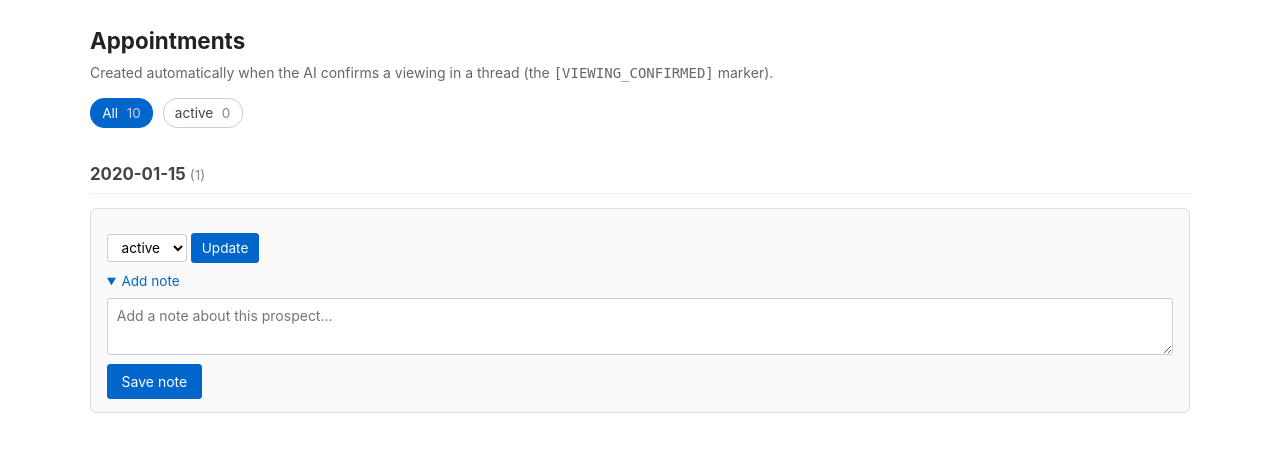
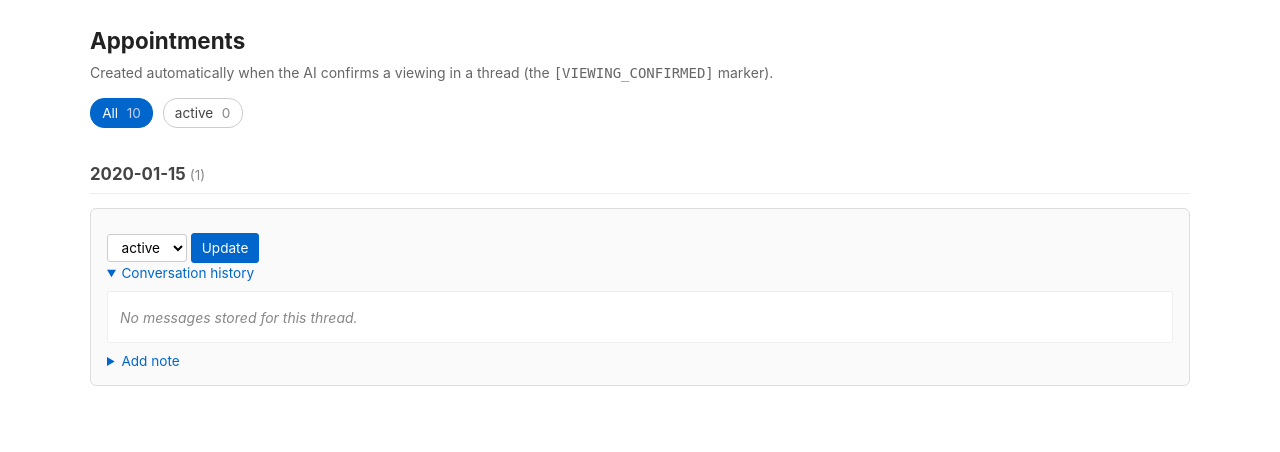
Before and after one commit to skkhan-dev/Rental-Automation, a FastAPI app: template src/templates/appointments.html in a window 1280 px wide, after a click on "Conversation history". Shown: the part 58-510 px from the top of the page. Run offline with FastAPI, Linux system fonts and the light colour scheme; the template is opened without the code that fills it: most values are stand-ins (such as "Sample title", 1, 10 or a date in 2020).

Commit message:
Appointments: include tenant communication history; Drafts: clean stale
Appointments
- Each appointment row in /appointments now expands to show the full
  back-and-forth on its thread (direction-coded: green Tenant / blue
  Landlord, with timestamps). 50-message cap per thread.

Drafts
- pending_drafts() now hides drafts whose thread already has a newer
  outbound message — those are stale (we already replied via auto-mode
  or another draft) and only added noise to the dashboard.
- Two new actions on the Drafts page:
    POST /drafts/clean-stale       — auto-reject the superseded drafts
                                     (uses the same NOT EXISTS query
                                     as the new pending_drafts filter)
    POST /drafts/clear-all-pending — bulk-reject every pending draft,
                                     for clearing legacy test data
- Banners on the Drafts page report how many were auto-rejected /
  cleared after either action.

Co-Authored-By: Claude Opus 4.7 (1M context) <noreply@anthropic.com>

```diff
--- a/src/dashboard.py
+++ b/src/dashboard.py
@@ -74,7 +74,7 @@ def _reload_config():
 # ── Drafts ─────────────────────────────────────────────────────────────
 
 @app.get("/", response_class=HTMLResponse)
-def index(request: Request):
+def index(request: Request, cleaned: int = 0, cleared: int = 0):
     cfg = _config()
     with db.conn(config.DB_PATH) as c:
         drafts = [dict(d) for d in db.pending_drafts(c)]
@@ -84,7 +84,10 @@ def index(request: Request):
             ]
     return templates.TemplateResponse(
         "index.html",
-        {"request": request, "drafts": drafts, "send_mode": cfg.send_mode},
+        {
+            "request": request, "drafts": drafts, "send_mode": cfg.send_mode,
+            "cleaned": cleaned, "cleared": cleared,
+        },
     )
 
 
@@ -128,6 +131,43 @@ def save_draft(draft_id: int, body: str = Form(...)):
     with db.conn(config.DB_PATH) as c:
         c.execute("UPDATE drafts SET body=? WHERE id=?", (body, draft_id))
     return RedirectResponse("/", status_code=303)
+
+
+@app.post("/drafts/clean-stale")
+def clean_stale_drafts():
+    """Reject pending drafts whose thread already has a newer outbound
+    message — meaning we already replied through some other path and the
+    queued draft is no longer needed."""
+    with db.conn(config.DB_PATH) as c:
+        rows = c.execute("""
+            SELECT d.id
+            FROM drafts d
+            WHERE d.status = 'pending'
+              AND EXISTS (
+                SELECT 1 FROM messages m
+                WHERE m.thread_id = d.thread_id
+                  AND m.direction = 'out'
+                  AND m.ts > d.created_ts
+              )
+        """).fetchall()
+        ids = [r["id"] for r in rows]
+        for did in ids:
+            db.mark_draft(c, did, "rejected")
+    return RedirectResponse(f"/?cleaned={len(ids)}", status_code=303)
+
+
+@app.post("/drafts/clear-all-pending")
+def clear_all_pending_drafts():
+    """Reject every pending draft. Use when starting fresh after
+    accumulated test data."""
+    with db.conn(config.DB_PATH) as c:
+        rows = c.execute(
+            "SELECT id FROM drafts WHERE status='pending'"
+        ).fetchall()
+        ids = [r["id"] for r in rows]
+        for did in ids:
+            db.mark_draft(c, did, "rejected")
+    return RedirectResponse(f"/?cleared={len(ids)}", status_code=303)
 
 
 # ── Listings editor ────────────────────────────────────────────────────
@@ -428,6 +468,14 @@ def appointments_view(request: Request, status: Optional[str] = None):
     with db.conn(config.DB_PATH) as c:
         appts = [dict(r) for r in db.list_appointments(c, status=status_filter)]
         counts = db.status_counts(c)
+        # Pull thread history for each appointment (capped) so the template
+        # can show the full back-and-forth.
+        for a in appts:
+            tid = a.get("thread_id")
+            a["history"] = (
+                [dict(r) for r in db.thread_history(c, tid, limit=50)]
+                if tid else []
+            )
     # Group by when_date
     grouped: dict[str, list[dict]] = {}
     for a in appts:
--- a/src/db.py
+++ b/src/db.py
@@ -278,18 +278,34 @@ def delete_all_cycles(c, only_failures: bool = False):
         c.execute("DELETE FROM cycles")
 
 
-def pending_drafts(c) -> list[sqlite3.Row]:
-    return list(
-        c.execute(
-            """
+def pending_drafts(c, hide_superseded: bool = True) -> list[sqlite3.Row]:
+    """Drafts that need human action.
+
+    By default, hides drafts whose thread already has a newer outbound
+    message — those are stale (we already replied via auto-mode or another
+    draft) and the row in the dashboard is just noise.
+    """
+    if hide_superseded:
+        return list(c.execute("""
             SELECT d.id, d.thread_id, d.platform, d.body, d.reason, d.created_ts,
                    t.counterparty, t.listing_title
-            FROM drafts d JOIN threads t ON t.thread_id=d.thread_id
-            WHERE d.status='pending'
+            FROM drafts d JOIN threads t ON t.thread_id = d.thread_id
+            WHERE d.status = 'pending'
+              AND NOT EXISTS (
+                SELECT 1 FROM messages m
+                WHERE m.thread_id = d.thread_id
+                  AND m.direction = 'out'
+                  AND m.ts > d.created_ts
+              )
             ORDER BY d.created_ts ASC
-            """
-        )
-    )
+        """))
+    return list(c.execute("""
+        SELECT d.id, d.thread_id, d.platform, d.body, d.reason, d.created_ts,
+               t.counterparty, t.listing_title
+        FROM drafts d JOIN threads t ON t.thread_id=d.thread_id
+        WHERE d.status='pending'
+        ORDER BY d.created_ts ASC
+    """))
 
 
 def get_draft(c, draft_id: int) -> sqlite3.Row | None:
--- a/src/templates/appointments.html
+++ b/src/templates/appointments.html
@@ -47,6 +47,16 @@
     padding: 0.4rem 0.55rem; border: 1px solid #ccc; border-radius: 3px;
   }
   details summary { cursor: pointer; color: #06c; font-size: 0.85rem; }
+  .history-pane {
+    margin-top: 0.5rem; padding: 0.5rem 0.75rem;
+    background: #fff; border: 1px solid #eee; border-radius: 3px;
+    max-height: 320px; overflow-y: auto;
+  }
+  .msg { margin: 0.35rem 0; font-size: 0.88rem; }
+  .msg.in  b { color: #0a4; }
+  .msg.out b { color: #06c; }
+  .msg .ts { color: #999; font-size: 0.75rem; margin-left: 0.4rem; }
+  .msg-empty { color: #888; font-style: italic; padding: 0.4rem 0; }
 </style>
 </head>
 <body>
@@ -104,6 +114,23 @@
     </form>
   </div>
 
+  <details>
+    <summary>Conversation history{% if a.history %} ({{ a.history|length }} messages){% endif %}</summary>
+    <div class="history-pane">
+      {% if a.history %}
+        {% for h in a.history %}
+        <div class="msg {{ h.direction }}">
+          <b>{{ "Tenant" if h.direction == "in" else "Landlord" }}:</b>
+          {{ h.body }}
+          <span class="ts">{{ h.ts | datetimeformat }}</span>
+        </div>
+        {% endfor %}
+      {% else %}
+        <div class="msg-empty">No messages stored for this thread.</div>
+      {% endif %}
+    </div>
+  </details>
+
   <details class="notes-area" {% if a.notes %}open{% endif %}>
     <summary>{% if a.notes %}Note: <span style="color:#444">{{ a.notes[:60] }}{% if a.notes|length > 60 %}…{% endif %}</span>{% else %}Add note{% endif %}</summary>
     <form method="post" action="/appointments/{{ a.id }}/notes" style="margin-top:0.4rem;">
```
Also changed, not shown: src/templates/index.html (+32 -0 lines).
